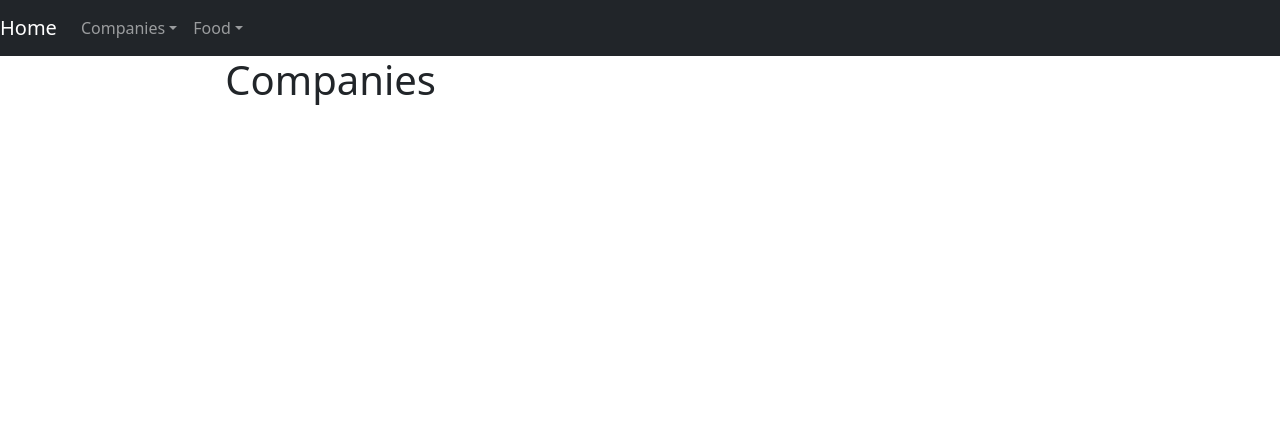
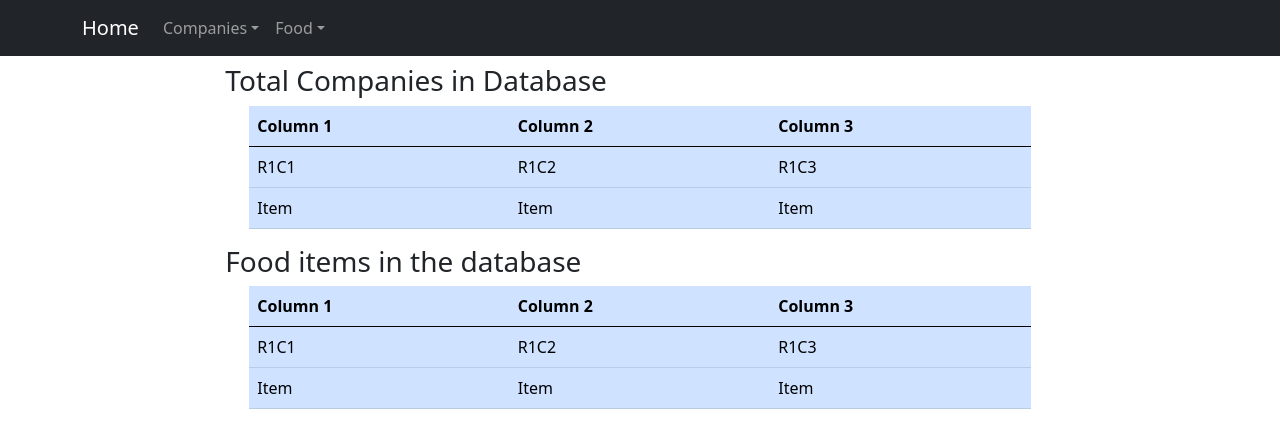
Before and after one commit to vibhavnirmal/personalweb, a Flask app: page / in a window 1280 px wide. Shown: the top 448 px of the page. Run offline with Flask 3, Linux system fonts and the light colour scheme.

Commit message:
added dashboard - layout changes

```diff
--- a/application/forms.py
+++ b/application/forms.py
@@ -16,7 +16,7 @@ class CompanyForm(FlaskForm):
         validators=[DataRequired()],
         render_kw={"placeholder": "Company URL"},
     )
-    careerPageUrl = StringField(
+    career_page_url = StringField(
         "Career Page URL",
         validators=[DataRequired()],
         render_kw={"placeholder": "Career Page URL"},
--- a/application/routes.py
+++ b/application/routes.py
@@ -10,23 +10,31 @@ import uuid
 ALLOWED_EXTENSIONS = {'png', 'jpg', 'jpeg', 'gif'}
 
 def allowed_file(filename):
+    """
+    Check if the file is allowed to be uploaded
+    """
     return '.' in filename and filename.rsplit('.', 1)[1].lower() in ALLOWED_EXTENSIONS
 
 
 @app.route('/')
 def index():
+    """
+    Home page
+    """
     return render_template('dashboard.html', title='Home')
-
 
 # related to job applications
 @app.route('/add_company', methods=['GET', 'POST'])
 def add_company():
+    """
+    Add a new company to the database
+    """
     if request.method == 'POST':
         form = CompanyForm(request.form)
         if form.validate_on_submit():
             name=form.name.data
             url=form.url.data
-            careerPageUrl=form.careerPageUrl.data
+            career_page_url=form.career_page_url.data
             description=form.description.data
             types=form.types.data
             city=form.city.data
@@ -37,7 +45,7 @@ def add_company():
                 {
                     'name': name,
                     'url': url,
-                    'careerPageUrl': careerPageUrl,
+                    'career_page_url': career_page_url,
                     'description': description,
                     'types': types,
                     'city': city,
@@ -57,17 +65,23 @@ def add_company():
 
 @app.route('/view_companies', methods=['GET', 'POST'])
 def view_companies():
+    """
+    View all companies in the database
+    """
     all_data = db_mongo_job.company_list.find()
     return render_template('view_companies.html', title='View Companies', files=all_data)
 
 @app.route('/add_application', methods=['GET', 'POST'])
 def add_application():
+    """
+    Add a new application to the database
+    """
     if request.method == 'POST':
         form = ApplicationForm(request.form)
         if form.validate_on_submit():
             name=form.name.data
             url=form.url.data
-            careerPageUrl=form.careerPageUrl.data
+            career_page_url=form.career_page_url.data
             description=form.description.data
             types=form.types.data
             city=form.city.data
@@ -78,7 +92,7 @@ def add_application():
                 {
                     'name': name,
                     'url': url,
-                    'careerPageUrl': careerPageUrl,
+                    'career_page_url': career_page_url,
                     'description': description,
                     'types': types,
                     'city': city,
@@ -98,12 +112,18 @@ def add_application():
 
 @app.route('/view_applications')
 def view_applications():
+    """
+    View all applications in the database
+    """
     return render_template('view_applications.html', title='View Applications')
 
 
 # related to food I tried
 @app.route('/add_new_food', methods=['GET', 'POST'])
 def add_new_food():
+    """
+    Add a new food to the database
+    """
     if request.method == 'POST':
         form = FoodForm(request.form)
         name=form.name.data
@@ -150,9 +170,15 @@ def add_new_food():
 
 @app.route('/view_food')
 def view_food():
+    """
+    View all food in the database
+    """
     all_data = db_mongo_food.food_list.find()
     return render_template('view_food.html', title='View Food', files=all_data, bucket=my_bucket_name, region=my_bucket_region)
 
 @app.errorhandler(413)
 def too_large(e):
+    """
+    Error handler for file too large
+    """
     return make_response(jsonify(message="File is too large"), 413)
--- a/application/templates/add_new_food.html
+++ b/application/templates/add_new_food.html
@@ -1,7 +1,6 @@
 {% extends "layout.html" %}
 
 {% block content %}
-
 
 <form action="" method="post" enctype="multipart/form-data">
     {{ form.csrf_token() }}
--- a/application/templates/dashboard.html
+++ b/application/templates/dashboard.html
@@ -1,6 +1,72 @@
 {% extends "layout.html" %}
 
 {% block content %}
-<h1>Companies</h1>
+
+<h3>Total Companies in Database</h3>
+
+<div class="container-fluid">
+    <div
+        class="table-responsive"
+    >
+        <table
+            class="table table-primary"
+        >
+            <thead>
+                <tr>
+                    <th scope="col">Column 1</th>
+                    <th scope="col">Column 2</th>
+                    <th scope="col">Column 3</th>
+                </tr>
+            </thead>
+            <tbody>
+                <tr class="">
+                    <td scope="row">R1C1</td>
+                    <td>R1C2</td>
+                    <td>R1C3</td>
+                </tr>
+                <tr class="">
+                    <td scope="row">Item</td>
+                    <td>Item</td>
+                    <td>Item</td>
+                </tr>
+            </tbody>
+        </table>
+    </div>
+
+</div>
+
+<h3>Food items in the database</h3>
+
+<div class="container-fluid">
+    <div
+        class="table-responsive"
+    >
+        <table
+            class="table table-primary"
+        >
+            <thead>
+                <tr>
+                    <th scope="col">Column 1</th>
+                    <th scope="col">Column 2</th>
+                    <th scope="col">Column 3</th>
+                </tr>
+            </thead>
+            <tbody>
+                <tr class="">
+                    <td scope="row">R1C1</td>
+                    <td>R1C2</td>
+                    <td>R1C3</td>
+                </tr>
+                <tr class="">
+                    <td scope="row">Item</td>
+                    <td>Item</td>
+                    <td>Item</td>
+                </tr>
+            </tbody>
+        </table>
+    </div>
+
+
+</div>
 
 {% endblock %}
--- a/application/templates/layout.html
+++ b/application/templates/layout.html
@@ -14,20 +14,21 @@
     {% else %}
         <title>Dev-ViN Home</title>
     {% endif %}
-    <link rel="stylesheet" href="{{ url_for('static', filename='styles.css') }}">
+    <link rel="stylesheet" type="text/css" href="{{ url_for('static', filename='styles.css') }}">
 
 </head>
 
 <body>
     <header>
-        <nav class="navbar navbar-expand-lg navbar-dark bg-dark">
-            <a class="navbar-brand" href="#">Home</a>
+        <nav class="navbar navbar-expand-lg navbar-dark bg-dark mb-2">
+            <div class="container">
+                <a class="navbar-brand" href="{{ url_for('index') }}">Home</a>
                 <button class="navbar-toggler" type="button" data-bs-toggle="collapse"
                     aria-controls="navbarSupportedContent" aria-expanded="false" aria-label="Toggle navigation">
                     <span class="navbar-toggler-icon"></span>
                 </button>
                 <div class="collapse navbar-collapse" id="navbarSupportedContent">
-                <ul class="navbar-nav mr-auto">
+                    <ul class="navbar-nav me-auto mb-2 mb-lg-0">
                         <li class="nav-item dropdown">
                             <a href="#" class="nav-link dropdown-toggle" data-bs-toggle="dropdown">Companies</a>
                             <ul class="dropdown-menu">
@@ -45,6 +46,7 @@
                             </ul>
                         </li>
                     </ul>
+                </div>
             </div>
         </nav>
     </header>
--- a/application/templates/view_companies.html
+++ b/application/templates/view_companies.html
@@ -18,7 +18,7 @@
                 {% for file in files %}
                     <tr class="table-primary">
                         <td>{{ file.name }}</td>
-                        <td><a href="{{ file.careerPageUrl }}" target="_blank">{{ file.name }}</a></td>
+                        <td><a href="{{ file.career_page_url }}" target="_blank">{{ file.name }}</a></td>
                         <td>{{ file.city }}</td>
                     </tr>
                 {% endfor %}
```
Also changed, not shown: application/templates/add_company.html (+0 -9 lines). Lines whose indentation alone changed are shown as unchanged.
